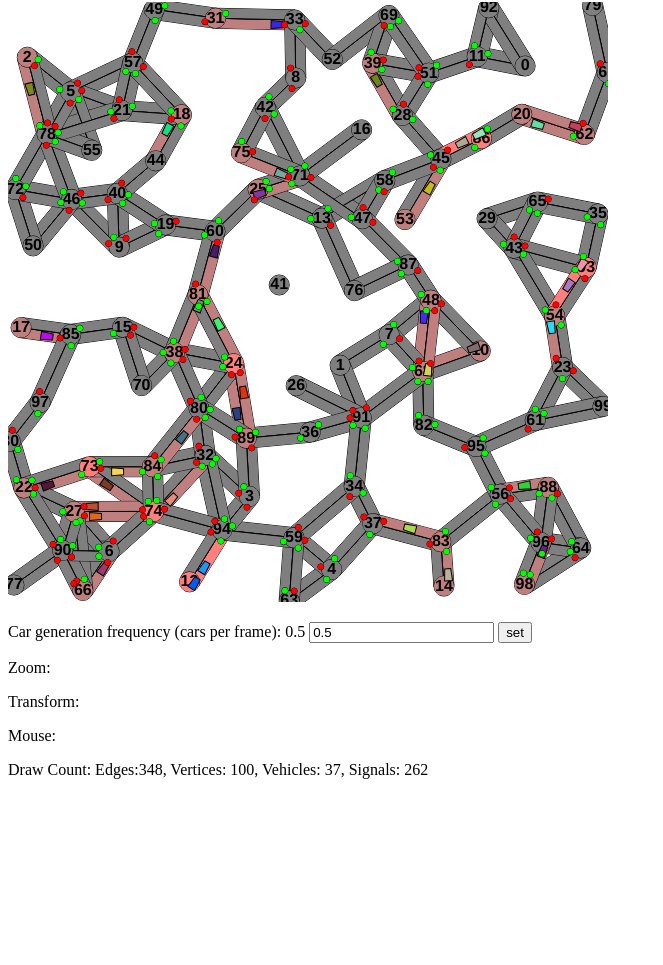
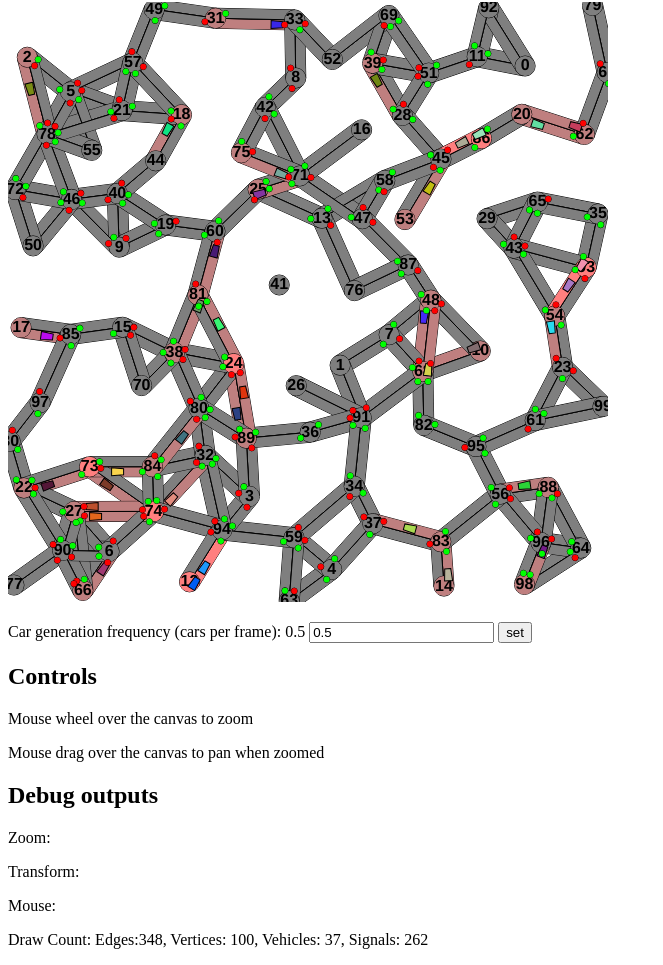
Before and after one commit to msakuta/traffic, a plain HTML site: page traffic.html in a window 1280 px wide. Shown: the part 78-1043 px from the top of the page, without its empty margins (0-663 px from the left). Before the commit the page ends 873 px from the top, so only its background shows below. Drawn offline with Linux system fonts and the light colour scheme.

Commit message:
Add controls explanation text to traffic.html

```diff
--- a/traffic.html
+++ b/traffic.html
@@ -19,6 +19,10 @@
 		<input type="edit" id="freqEdit"></input>
 		<input type="button" onclick="submitFreq()" value="set"></input>
 	</p>
+	<h2>Controls</h2>
+	<p>Mouse wheel over the canvas to zoom</p>
+	<p>Mouse drag over the canvas to pan when zoomed</p>
+	<h2>Debug outputs</h2>
 	<p>Zoom: <span id="zoom"></span></p>
 	<p>Transform: <span id="trans"></span></p>
 	<p>Mouse: <span id="mouse"></span></p>
```
